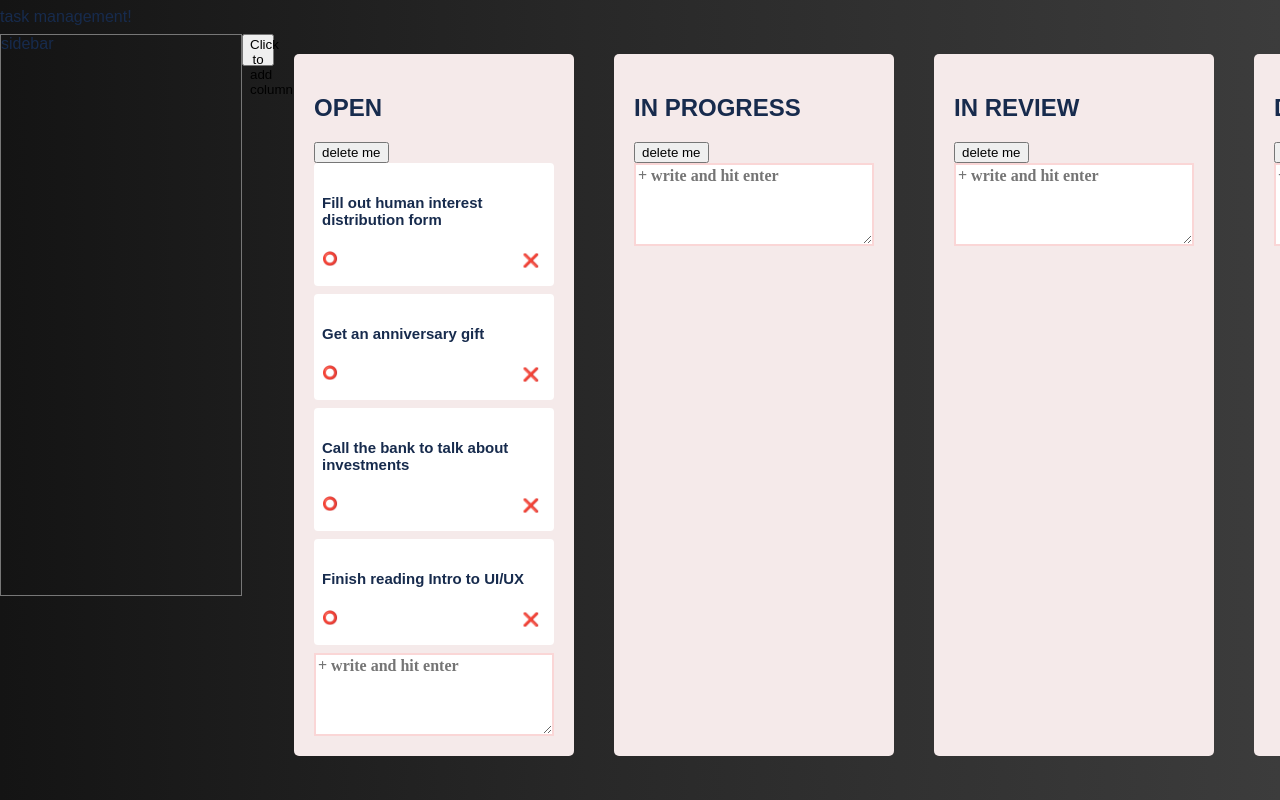
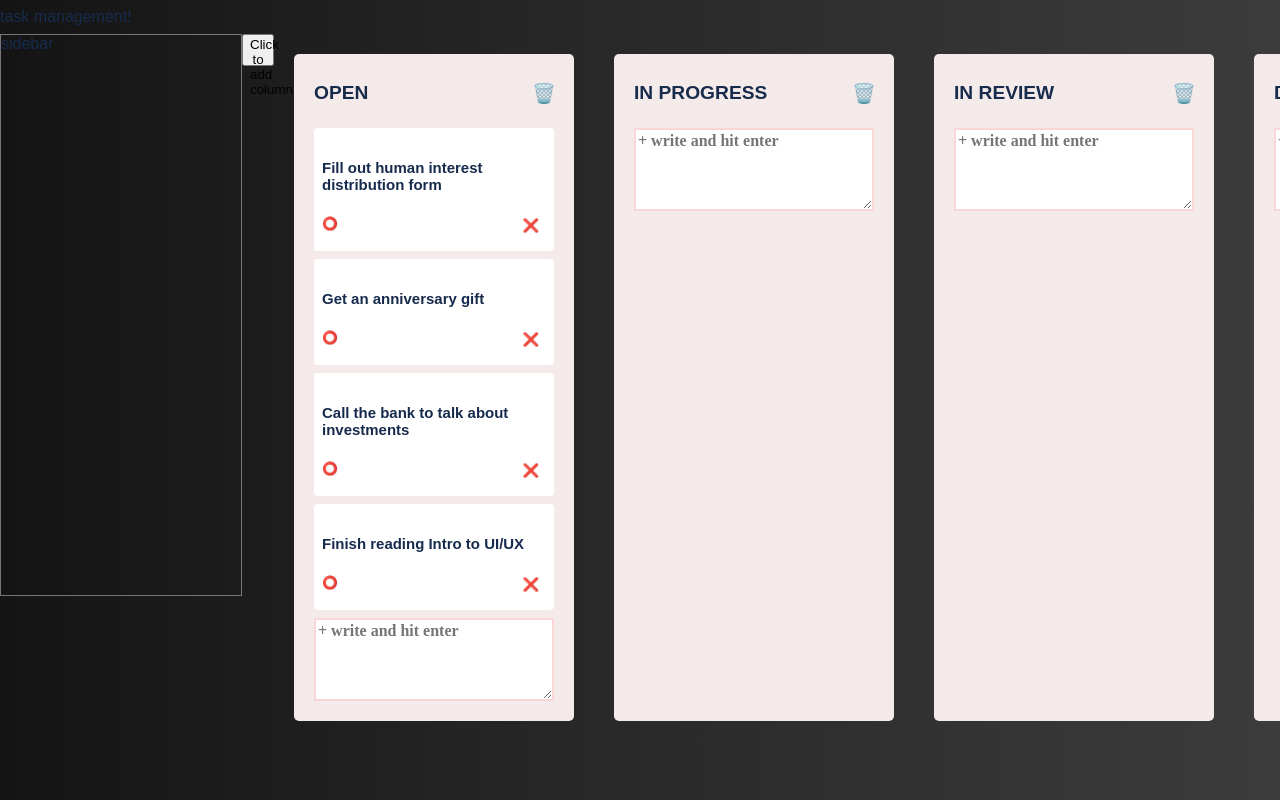
Before and after one commit to sajadsarlaki/task_management, a React (Create React App) app: page / in a window 1280 px wide. Built offline with nearby package versions, Linux system fonts and the light colour scheme.

Commit message:
popup component added!

```diff
--- a/src/App.scss
+++ b/src/App.scss
@@ -178,9 +178,32 @@ select {
 }
 
 .drop-wrapper {
-  flex: 1 25%;
+  flex: 1 ;
   width: 100%;
   height: 100%;
+  &__header{
+    display: flex;
+    flex-direction: row;
+    justify-content: space-between;
+    align-items: center;
+    margin-bottom: 1rem;
+  }
+  &__header-txt{
+    font-size: 1.2rem;
+    font-weight: 600;
+  }
+  &--icon{
+    //padding: 0.5rem;
+    cursor: pointer;
+    transform: scale(1.2);
+
+    &:hover{
+      transform: scale(1.6);
+      transition: transform 150ms;
+      color: transparent;
+      text-shadow: 0 0 0 #ff4400;
+    }
+  }
 }
 
 
--- a/src/components/container/Container.js
+++ b/src/components/container/Container.js
@@ -135,7 +135,6 @@ const Container = () => {
             {theColumns.map(col=>{
                 return(
                     <div key={col.status } className={'col-wrapper'}>
-                        <h2 className={'col-wrapper__header'}>{col.status.toUpperCase()}</h2>
                         <DropWrapper onDrop={onDrop} status={col.status} deleteColumn={deleteColumn} >
                             <Column>
                                 {items.filter(i => i.status === col.status)
--- a/src/components/dropWrapper/DropWrapper.js
+++ b/src/components/dropWrapper/DropWrapper.js
@@ -1,10 +1,14 @@
-import React from "react";
+import React, {useState} from "react";
 import {useDrop} from "react-dnd";
 import ITEM_TYPE from "../../data/types";
 import {statuses} from '../../data/dataset'
-
+import Popup from '../popup/Popup'
 
 const DropWrapper = ({ onDrop, children, status, deleteColumn }) => {
+    const [riseDeletePopup, setRiseDeletePopup] = useState(false);
+    const closePopup = () => setRiseDeletePopup(false);
+    const showPopup = () => setRiseDeletePopup(true);
+
     const [{ isOver }, drop] = useDrop({
         accept: ITEM_TYPE,
         canDrop: (item, monitor) => {
@@ -23,7 +27,12 @@ const DropWrapper = ({ onDrop, children, status, deleteColumn }) => {
 
     return (
         <div ref={drop} className={"drop-wrapper"}>
-            <button onClick={() => deleteColumn(status)}>delete me</button>
+            <div className="drop-wrapper__header">
+                <p className="drop-wrapper__header-txt">{status.toUpperCase()}</p>
+                <span className={"drop-wrapper--icon"} onClick={showPopup}>🗑️</span>
+            <Popup incomingFunction={deleteColumn} incomingArg={status} show={riseDeletePopup} closePopUp={closePopup}/>
+            </div>
+
             {React.cloneElement(children, { isOver })}
         </div>
     )
--- /dev/null
+++ b/src/components/popup/Popup.js
@@ -0,0 +1,25 @@
+import { useState } from 'react';
+import Modal from 'react-modal'
+
+Modal.setAppElement('#root');
+
+const Popup = ({incomingFunction,incomingArg, show, closePopUp}) => {
+    const [popup, setPopup] = useState(show);
+    console.log('hey')
+    return (
+        <Modal
+            isOpen = {show}
+            onRequestClosed = {closePopUp}
+            className={"modal"}
+            overlayClassName={'overlay'}
+        >
+            <div>
+                hey
+                <button onClick={closePopUp}>click</button>
+                <button onClick={() => incomingFunction(incomingArg)}>shore</button>
+            </div>
+        </Modal>
+    )
+}
+
+export default Popup;
```
